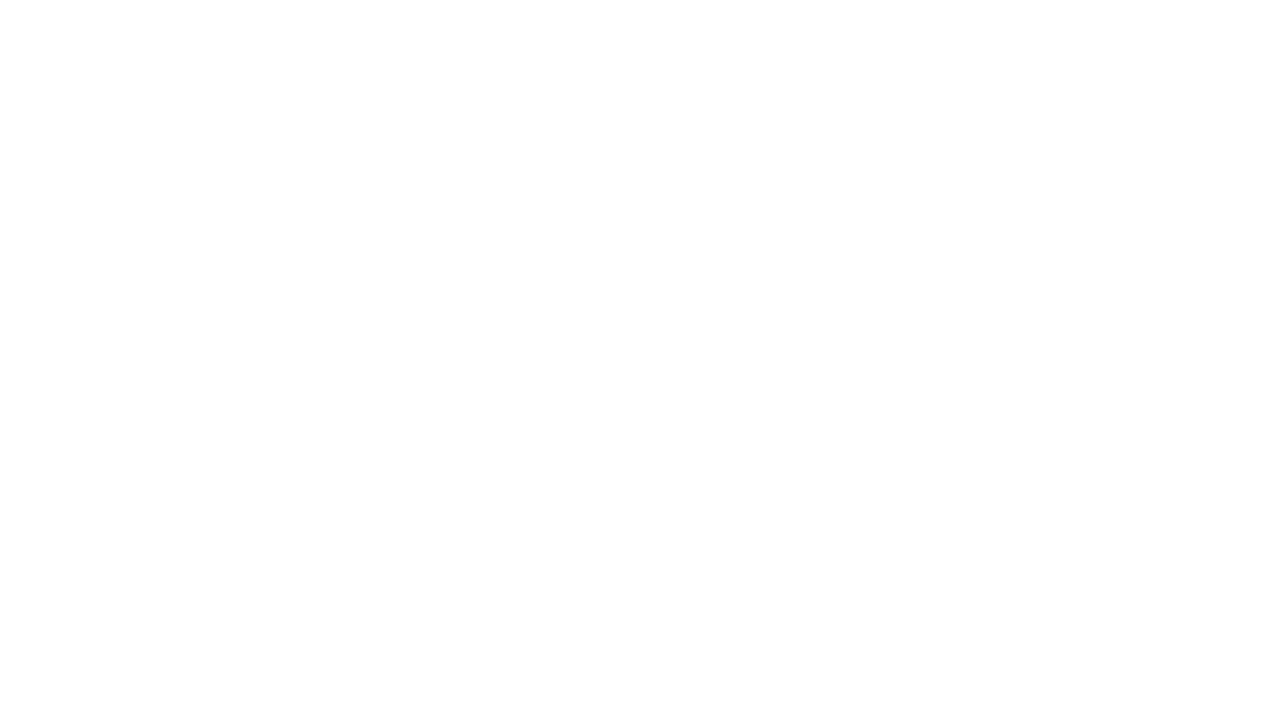
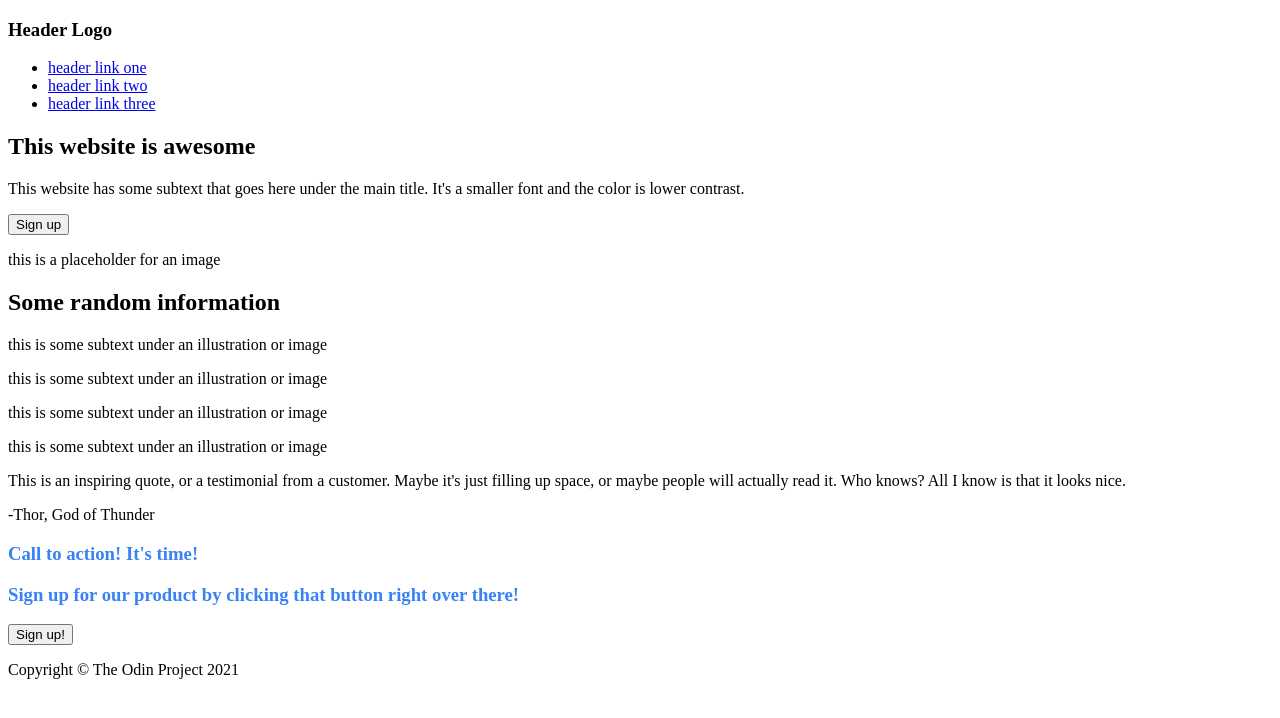
Before and after one commit to martenmatrix/landing-page, a plain HTML site: page index.html in a window 1280 px wide. Drawn offline with Linux system fonts and the light colour scheme.

Commit message:
Add HTML structure

```diff
--- a/index.html
+++ b/index.html
@@ -8,6 +8,67 @@
     <link rel="stylesheet" href="./style.css">
 </head>
 <body>
+    <section class="header">
+        <h3>Header Logo</h3>
+        <ul>
+            <li><a href="#">header link one</a></li>
+            <li><a href="#">header link two</a></li>
+            <li><a href="#">header link three</a></li>
+        </ul>
+    </section>
 
+    <section class="landing">
+        <h1>This website is awesome</h1>
+        <p>This website has some subtext that goes here under the main title. It's a smaller font and the color is lower contrast.</p>
+        <button>Sign up</button>
+        <div class="img-placeholder">
+            <p>this is a placeholder for an image</p>
+        </div>
+    </section>
+
+    <section class="card">
+        <h2>Some random information</h2>
+        <div class="cards">
+            <div class="card">
+                <div class="img-placeholder"></div>
+                <p>this is some subtext under an illustration or image</p>
+            </div>
+
+            <div class="card">
+                <div class="img-placeholder"></div>
+                <p>this is some subtext under an illustration or image</p>
+            </div>
+
+            <div class="card">
+                <div class="img-placeholder"></div>
+                <p>this is some subtext under an illustration or image</p>
+            </div>
+
+            <div class="card">
+                <div class="img-placeholder"></div>
+                <p>this is some subtext under an illustration or image</p>
+            </div>
+        </div>
+    </section>
+
+    <section class="quote">
+        <p class="quote">This is an inspiring quote, or a testimonial from a customer. Maybe it's just filling up space, or maybe people will actually read it. Who knows? All I know is that it looks nice.</p>
+        <p class="author">-Thor, God of Thunder</p>
+    </section>
+
+    <section class="call-to-action">
+        <div class="wrapper">
+            <div class="description">
+                <h3>Call to action! It's time!<h3>
+                <p>Sign up for our product by clicking that button right over there!</p>
+            </div>
+
+            <button>Sign up!</button>
+        </div>
+    </section>
+
+    <footer>
+        <p>Copyright &copy; The Odin Project 2021</p>
+    </footer>
 </body>
 </html>
```
Also changed, not shown: style.css (line endings or trailing spaces).
